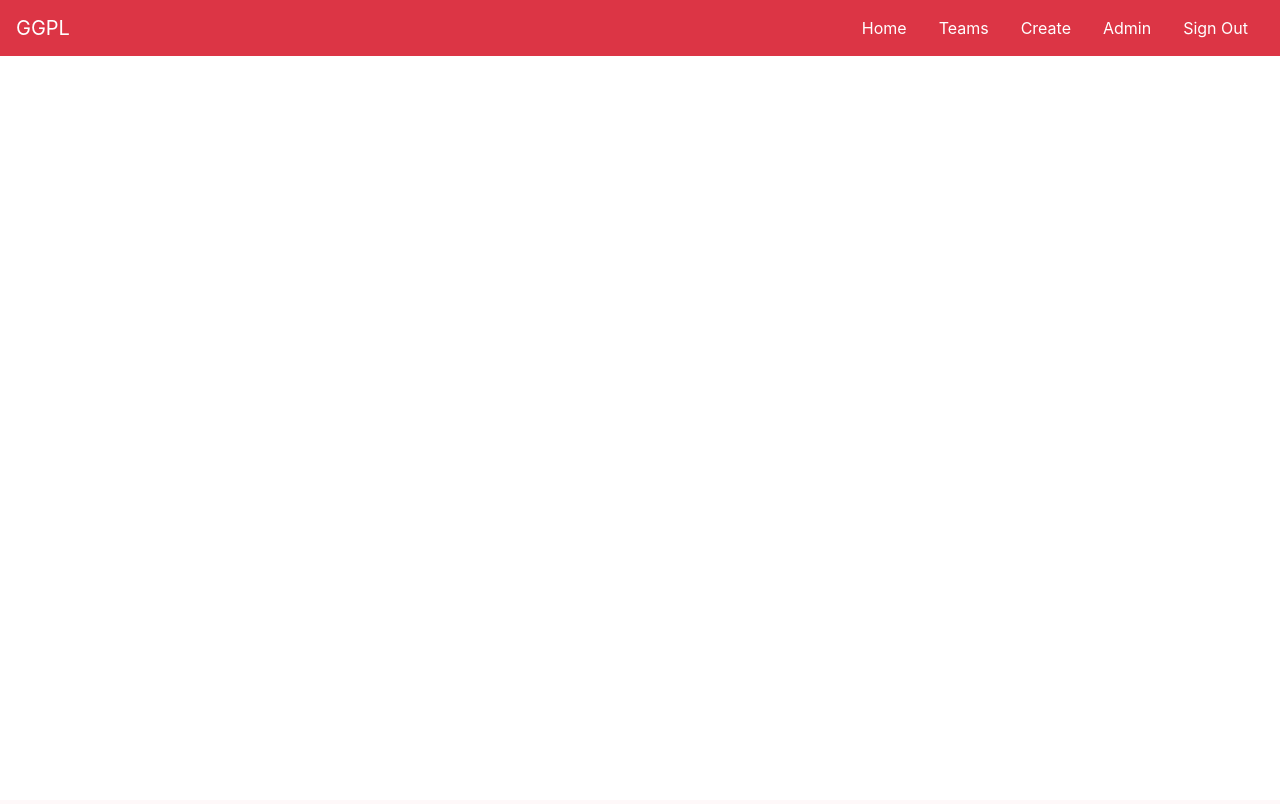
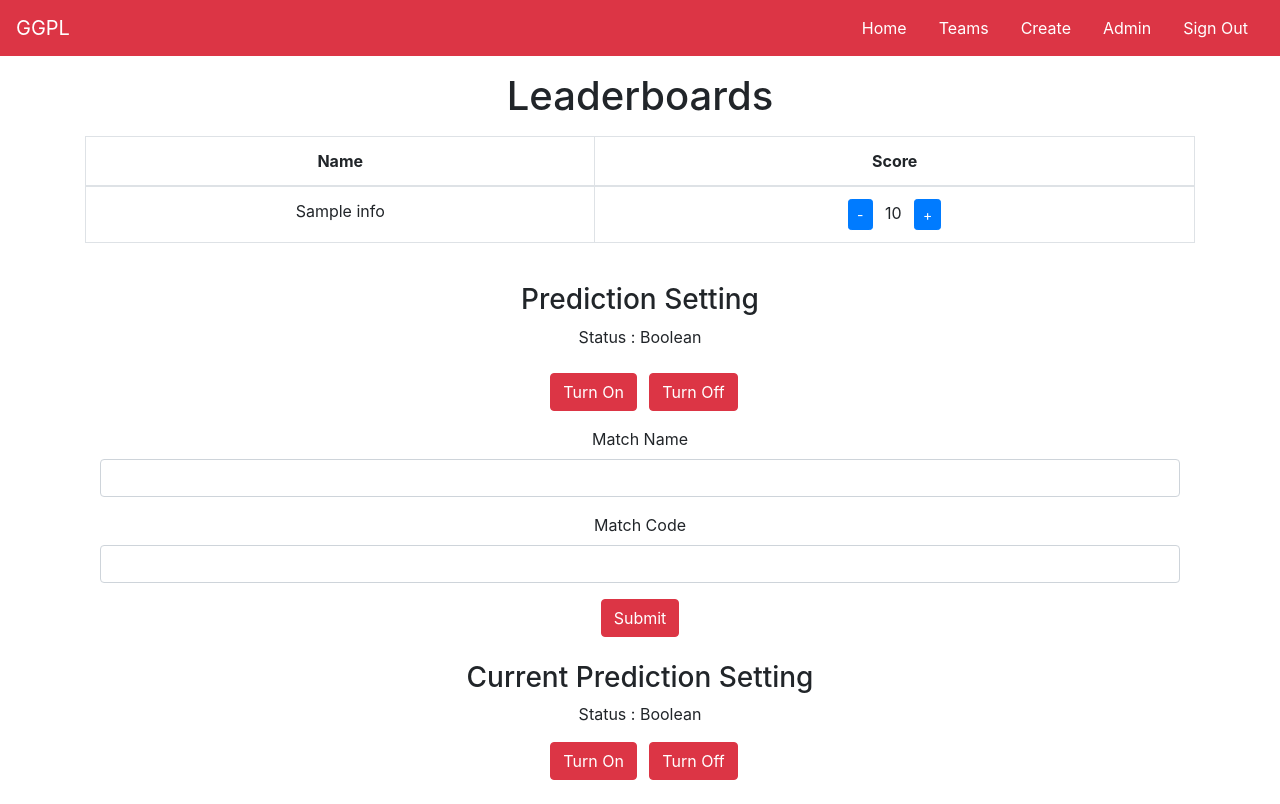
Before and after one commit to krishna1045/ggpl_django, a Django app: template templates/admin_area/index.html in a window 1280 px wide. Before the commit the page ends 56 px from the top, so only its background shows below. Run offline with Django 3.2, Linux system fonts and the light colour scheme; the template is opened without the code that fills it: most values are stand-ins (such as "Sample title", 1, 10 or a date in 2020).

Commit message:
added leaderboards

```diff
--- a/admin_area/urls.py
+++ b/admin_area/urls.py
@@ -1,5 +1,5 @@
 from django.urls import path
 from . import views
 urlpatterns = [
-    path('admin_area/', views.admin_area, name="admin_area"),
+    path('admin/', views.admin_area, name="admin_area"),
 ]
--- a/ggpl_django/urls.py
+++ b/ggpl_django/urls.py
@@ -3,7 +3,6 @@ from django.contrib import admin
 from django.urls import path, include
 
 urlpatterns = [
-    path('admin/', admin.site.urls),
     path('', include('home.urls')),
     path('', include('teams.urls')),
     path('', include('create_predictions.urls')),
--- a/templates/admin_area/index.html
+++ b/templates/admin_area/index.html
@@ -1,4 +1,92 @@
 {% extends 'base.html' %}
 
 {% block content %}
+<div class="container">
+
+    <div id="leaderboards">
+        <p class="my-3 h1 d-flex justify-content-center">Leaderboards</p>
+        <table class="table my-3 table-bordered text-center">
+            <thead>
+                <tr>
+                    <th scope="col">Name</th>
+                    <th scope="col">Score</th>
+                </tr>
+            </thead>
+            <tbody>
+                {% for info in leaderboards_info %}
+
+                <tr>
+                    <td>{{info.name}}</td>
+                    <td>
+                        <button type="button" class="btn btn-primary btn-sm mx-2">
+                            -
+                        </button>
+                        {{ info.score }}
+                        <button type="button" class="btn btn-primary btn-sm mx-2">
+                            +
+                        </button>
+                    </td>
+                </tr>
+                {% endfor %}
+            </tbody>
+        </table>
+    </div>
+    <div class="container">
+        <div class="row">
+            <div class="col text-center justify-content-center mt-4">
+                <h3>Prediction Setting</h3>
+                <p>Status : Boolean</p>
+            </div>
+        </div>
+
+        <div class="row mt-2 text-center">
+            <div class="col justify-content-center">
+                <form @submit.prevent>
+                    <div class="form-group">
+                        <button type="submit" class="btn mx-2 btn-danger">
+                            Turn On
+                        </button>
+                        <button type="submit" class="btn btn-danger">
+                            Turn Off
+                        </button>
+                    </div>
+                    <div class="form-group">
+                        <label for="batsmanInput">Match Name</label>
+                        <input type="text" class="form-control" id="batsmanInput" />
+                    </div>
+                    <div class="form-group">
+                        <label for="bowlerInput">Match Code</label>
+                        <input type="text" class="form-control" id="bowlerInput" />
+                    </div>
+
+                    <button type="submit" class="btn btn-danger">
+                        Submit
+                    </button>
+                </form>
+            </div>
+        </div>
+        <div class="row text-center">
+            <div class="col justify-content-center mt-4">
+                <h3>Current Prediction Setting</h3>
+                <p>
+                    Status : Boolean
+                </p>
+            </div>
+        </div>
+        <div class="row mb-2 text-center">
+            <div class="col justify-content-start">
+                <form @submit.prevent>
+                    <div class="form-group">
+                        <button type="submit" class="btn mx-2 btn-danger">
+                            Turn On
+                        </button>
+                        <button type="submit" class="btn btn-danger">
+                            Turn Off
+                        </button>
+                    </div>
+                </form>
+            </div>
+        </div>
+    </div>
+</div>
 {% endblock content %}
```
Also changed, not shown: admin_area/views.py (+15 -1 lines).
